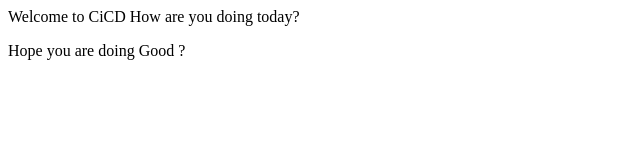
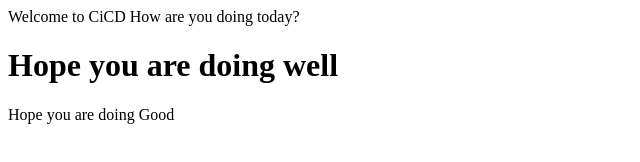
Before and after one commit to abuzazi/ansible, a plain HTML site: page index.html in a window 1280 px wide. Shown: the whole page, without its empty margins (0-640 px from the left). Drawn offline with Linux system fonts and the light colour scheme.

Commit message:
lasted commit

```diff
--- a/index.html
+++ b/index.html
@@ -1,4 +1,6 @@
 Welcome to CiCD
 How are you doing today?
 
-<p>Hope you are doing Good ?</p>
+<h1>Hope you are doing well</h1>
+
+<p>Hope you are doing Good</p>
```
